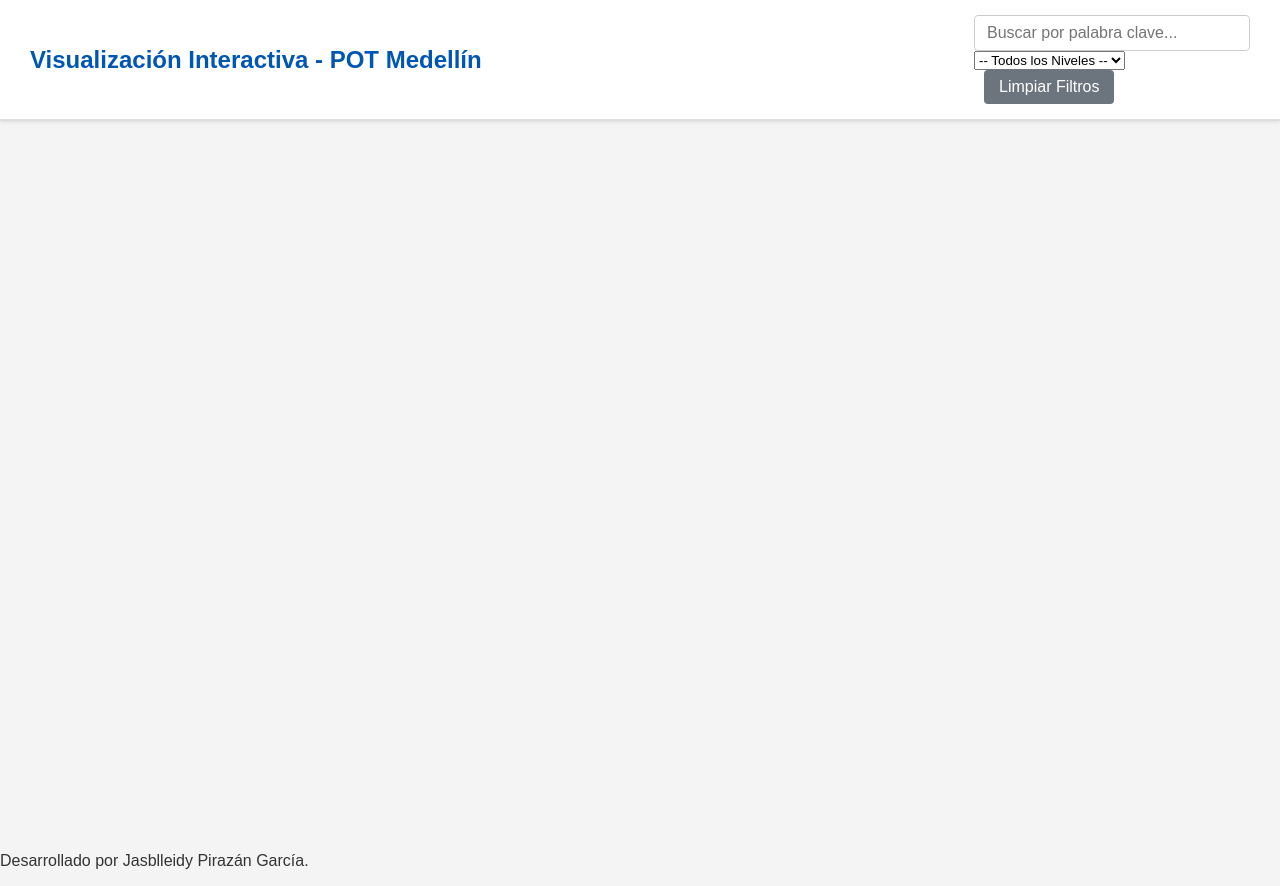
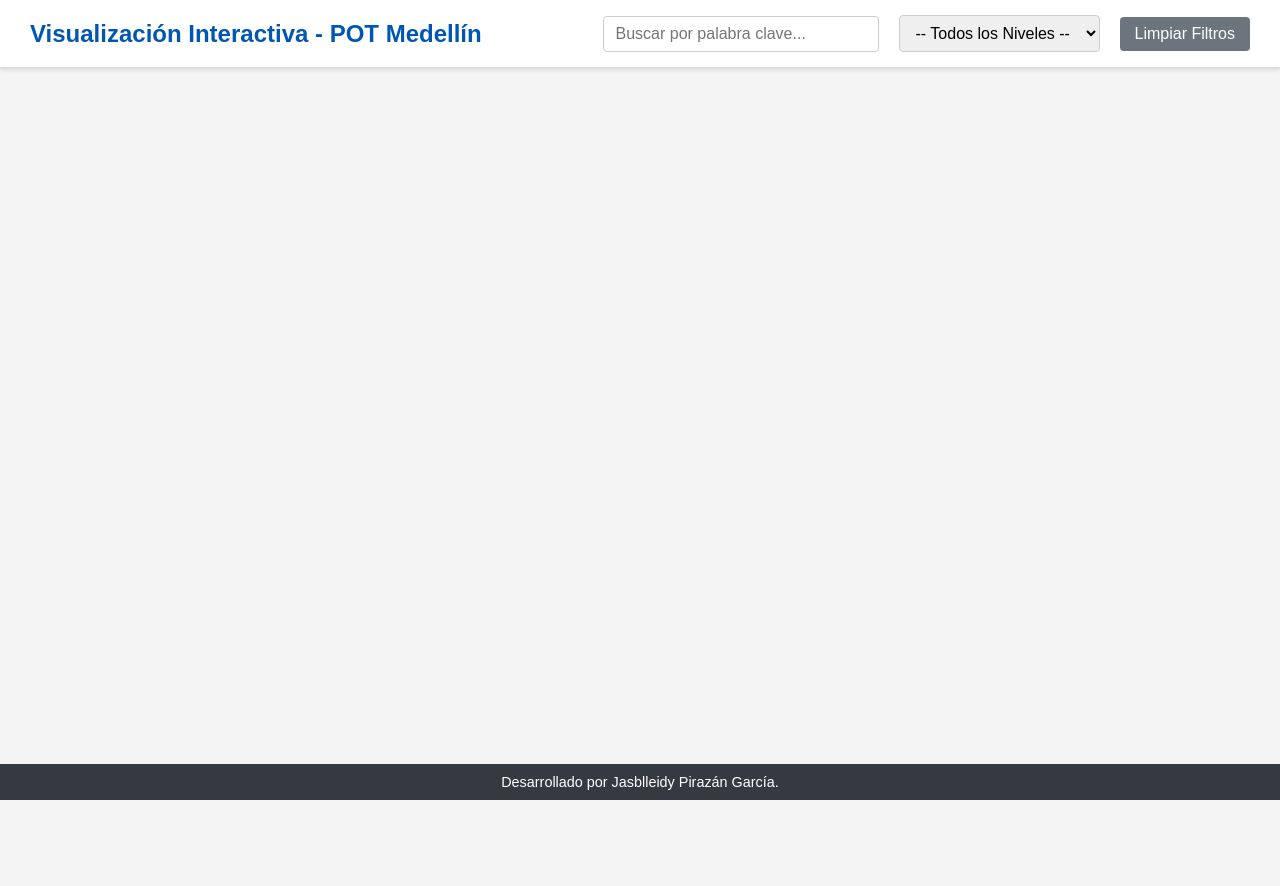
Before and after one commit to JasblleidyPirazan/PotMed, a plain HTML site: page index.html in a window 1280 px wide. After the commit the page ends 800 px from the top, so only its background shows below. Drawn offline with nearby package versions, Linux system fonts and the light colour scheme.

Commit message:
Update style.css

```diff
--- a/style.css
+++ b/style.css
@@ -4,6 +4,9 @@ body {
     padding: 0;
     background-color: #f4f4f4;
     color: #333;
+    display: flex;
+    flex-direction: column;
+    height: 100vh;
 }
 
 .header {
@@ -14,6 +17,7 @@ body {
     display: flex;
     justify-content: space-between;
     align-items: center;
+    flex-shrink: 0;
 }
 
 h1 {
@@ -22,22 +26,30 @@ h1 {
     color: #0056b3;
 }
 
-.search-container {
+.filters-container {
+    display: flex;
+    align-items: center;
+    gap: 20px;
+}
+
+.search-container, .level-filter-container {
     display: flex;
     align-items: center;
 }
 
-#searchInput {
+#searchInput, #levelFilter {
     padding: 8px 12px;
     border: 1px solid #ccc;
     border-radius: 4px;
     font-size: 1em;
+}
+
+#searchInput {
     width: 250px;
 }
 
 button {
     padding: 8px 15px;
-    margin-left: 10px;
     border: none;
     border-radius: 4px;
     color: white;
@@ -61,9 +73,21 @@ button:hover {
 
 #network {
     width: 100%;
-    /* La altura se calcula restando la altura del encabezado */
-    height: calc(100vh - 85px);
+    flex-grow: 1; /* Hace que el grafo ocupe el espacio restante */
     border-top: 1px solid #ddd;
+}
+
+footer {
+    background-color: #343a40;
+    color: white;
+    text-align: center;
+    padding: 10px 0;
+    flex-shrink: 0; /* Evita que el footer se encoja */
+}
+
+footer p {
+    margin: 0;
+    font-size: 0.9em;
 }
 
 .error {
```
